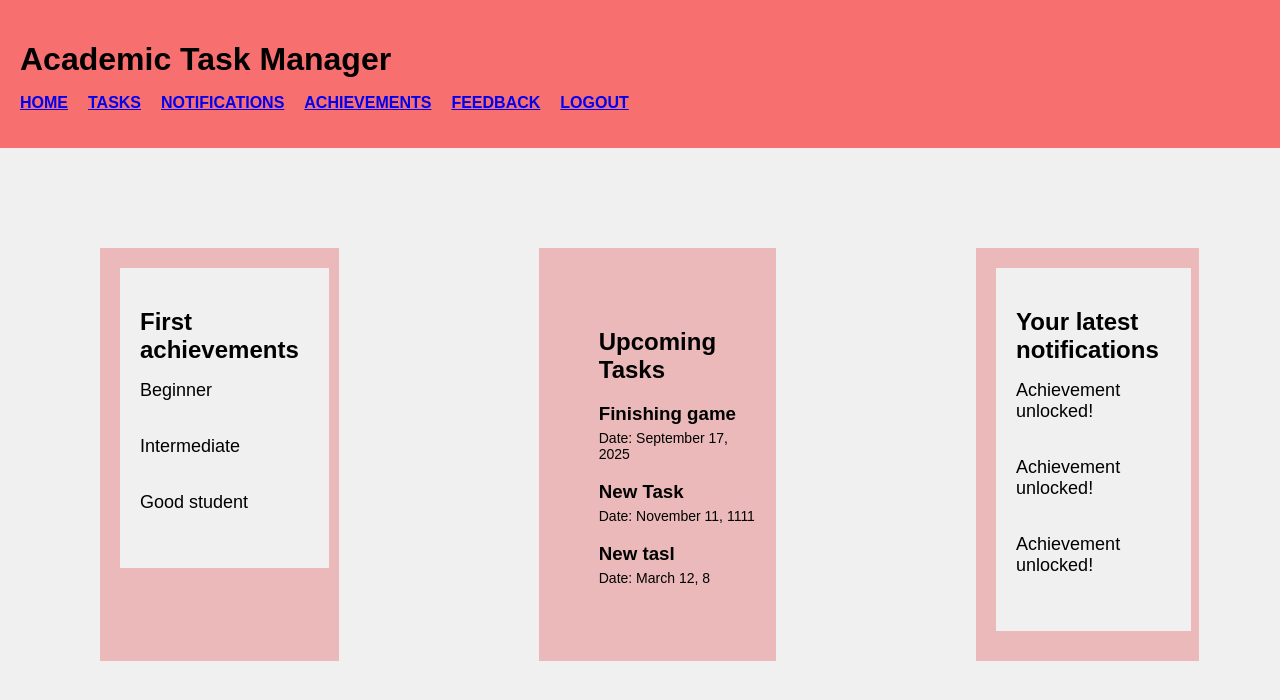
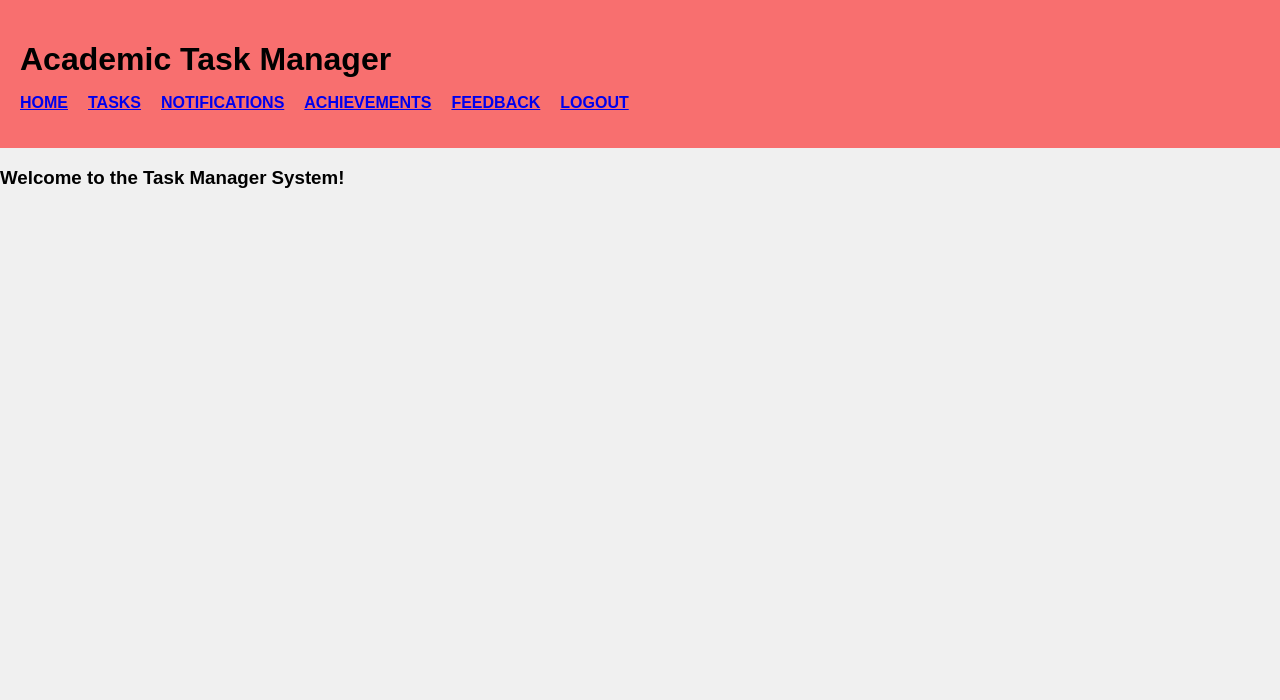
Before and after one commit to JstnVltt/Task-Manager-System, a Flask app: page / in a window 1280 px wide. Shown: the top 700 px of the page. Run offline with Flask 3, Linux system fonts and the light colour scheme; a user stored in the database is signed in.

Commit message:
Fixing a bug

```diff
--- a/app.py
+++ b/app.py
@@ -94,11 +94,9 @@ with app.app_context():
 
 @app.route('/', methods=['POST', 'GET'])
 def home():
-    achievements = Achievements.query.filter_by(user_id=current_user.id).all()
-    tasks = Todo.query.filter_by(user_id=current_user.id).all()
-    notifications = Notifications.query.filter_by(user_id=current_user.id).all()
 
-    return render_template('Home.html', achievements=achievements, tasks=tasks, notifications=notifications) # Look automatically in templates/
+    return render_template('Home.html') # Look automatically in templates/
+
 
 
 @app.route('/tasks', methods=['POST', 'GET'])
--- a/templates/Home.html
+++ b/templates/Home.html
@@ -7,44 +7,10 @@
 {% block body %}
 
 <div class="home-container">
-    <div class="home-box">
-         <div class="side-navigator">
-        <h2>First achievements</h2>
-        <ul class="task-list">
 
-            {% for achievement in achievements[:3] %}
+        <h3>Welcome to the Task Manager System!</h3>
 
-            <li>{{ achievement.achievement_name }}</li>
-            {% endfor %}
+    </div>
+</div>
 
-        </ul></div>
-    </div>
-    <div class="home-box">
-        <div class="main-content">
-        <div class="task-box">
-            <h2>Upcoming Tasks</h2>
-            {% for task in tasks[:3] %}
-                <div class="task-item">
-                    <h3>{{ task.task_name }}</h3>
-                    <p>Date: {{ task.date_created.strftime('%B %d, %Y') }}</p>
-                </div>
-            {% endfor %}
-
-
-        </div>
-</div>
-</div>
-<div class="home-box">
-<div class="side-navigator">
-<h2>Your latest notifications</h2>
-<ul class="task-list">
-
-    {% for notification in notifications[:3] %}
-        <li>{{ notification.content }}</li>
-    {% endfor %}
-
-</ul>
-</div>
-</div>
-        </div>
     {% endblock %}
```
Also changed, not shown: instance/test.db.
